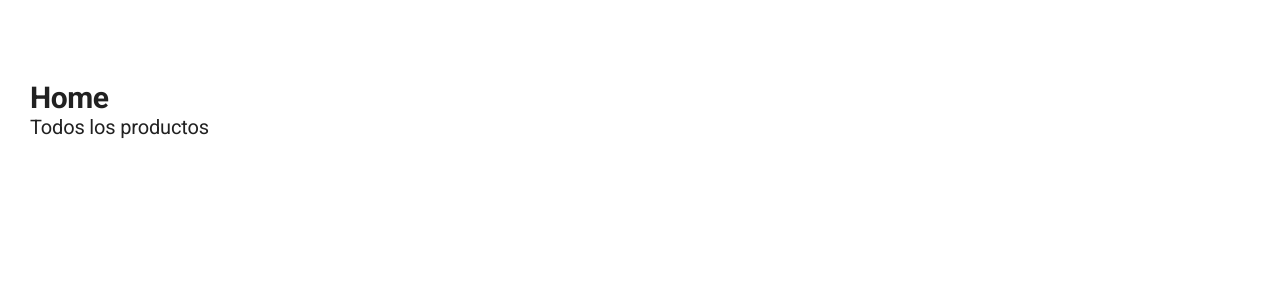
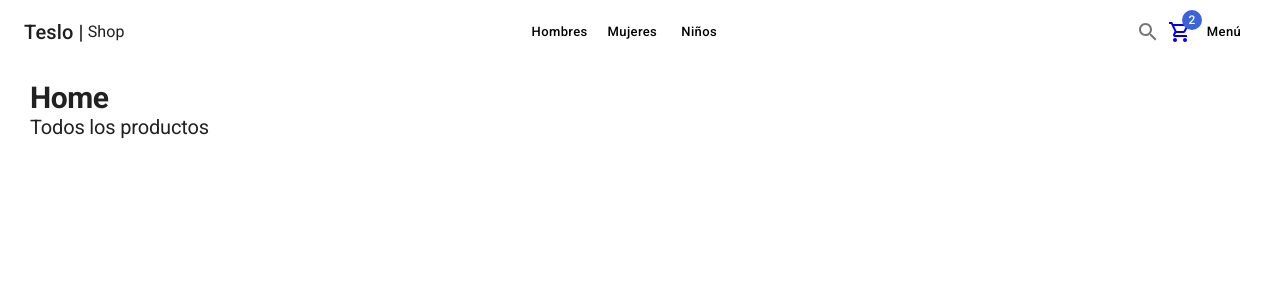
Before and after one commit to HouseCham/teslo-app, a Next.js app: page / in a window 1280 px wide. Shown: the top 300 px of the page. Built offline with nearby package versions, Linux system fonts and the light colour scheme.

Commit message:
Navbar component created

```diff
--- a/components/layouts/ShopLayout.tsx
+++ b/components/layouts/ShopLayout.tsx
@@ -1,5 +1,6 @@
-import React, { FC } from 'react'
-import Head from 'next/head'
+import React, { FC } from 'react';
+import Head from 'next/head';
+import Navbar from '../ui/Navbar';
 
 interface Props {
     children: React.ReactNode
@@ -23,7 +24,7 @@ const ShopLayout:FC<Props> = ({children, title, pageDescription, imageFullUrl})
         </Head>
 
         <nav>
-
+            <Navbar />
         </nav>
 
         <main style={{
--- /dev/null
+++ b/components/ui/Navbar.tsx
@@ -0,0 +1,51 @@
+import React from 'react';
+import { AppBar, Link, Toolbar, Typography, Box, Button, IconButton, Badge } from '@mui/material';
+import NextLink from 'next/link';
+import { SearchOutlined, ShoppingCartOutlined } from '@mui/icons-material';
+
+const Navbar = () => {
+    return (
+        <AppBar>
+            <Toolbar>
+                <Link display={'flex'} href='/' alignItems={'center'}>
+                    <Typography variant='h6'>Teslo |</Typography>
+                    <Typography sx={{ ml: 0.5 }}>Shop</Typography>
+                </Link>
+
+                <Box flex={1} />
+
+                <Box sx={{ display: { xs: 'none', sm: 'block' } }}>
+                    <NextLink href='/category/men' passHref>
+                        <Button>Hombres</Button>
+                    </NextLink>
+
+                    <NextLink href='/category/women' passHref>
+                        <Button>Mujeres</Button>
+                    </NextLink>
+
+                    <NextLink href='/category/kid' passHref>
+                        <Button>Niños</Button>
+                    </NextLink>
+                </Box>
+
+                <Box flex={1} />
+
+                <IconButton>
+                    <SearchOutlined />
+                </IconButton>
+
+                <NextLink href="/cart" passHref>
+                    <Badge badgeContent={2} color='secondary'>
+                        <ShoppingCartOutlined />
+                    </Badge>
+                </NextLink>
+
+                <Button>
+                    Menú
+                </Button>
+            </Toolbar>
+        </AppBar>
+    )
+}
+
+export default Navbar
--- /dev/null
+++ b/components/ui/index.ts
@@ -0,0 +1,2 @@
+
+export * from './Navbar';
```
